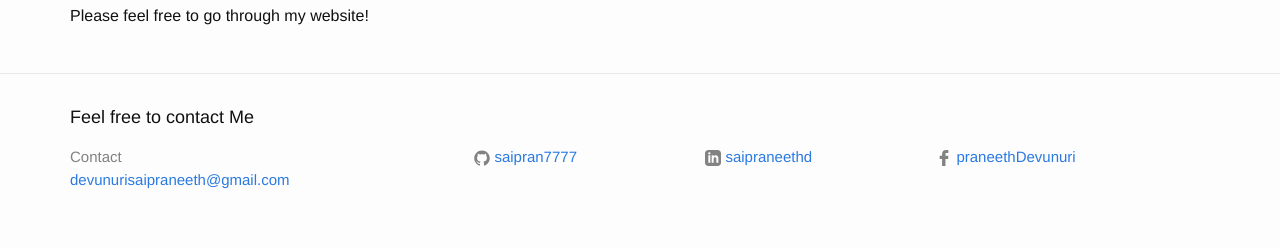
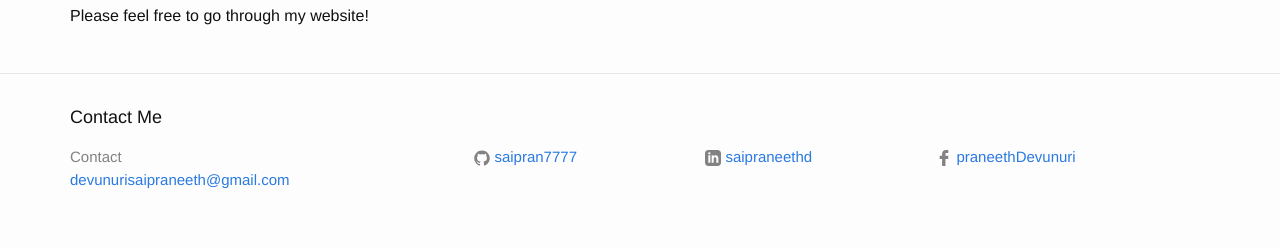
Before and after one commit to saipran7777/saipran7777.github.io, a Jekyll site: the page built from index.md, in a window 1280 px wide. Shown: the part 870-1118 px from the top of the page. Built offline with Jekyll 4.4.1, drawn with Linux system fonts in a browser that asks for light colours.

Commit message:
Update footer.html

```diff
--- a/_includes/footer.html
+++ b/_includes/footer.html
@@ -2,7 +2,7 @@
 
   <div class="wrapper">
 
-    <h2 class="footer-heading">Feel free to contact Me</h2>
+    <h2 class="footer-heading">Contact Me</h2>
 
     <div class="footer-col-wrapper">
       <div class="footer-col footer-col-1">
```
